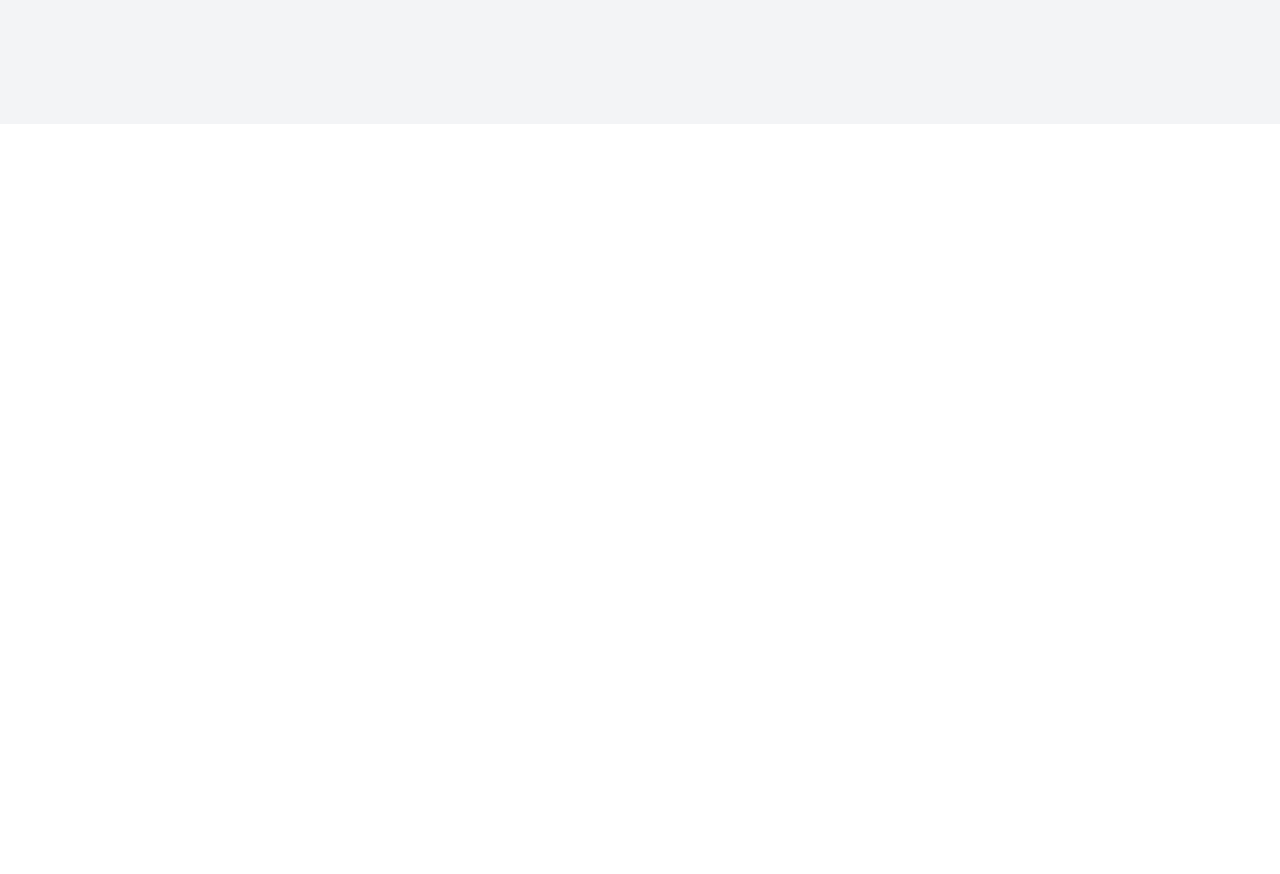
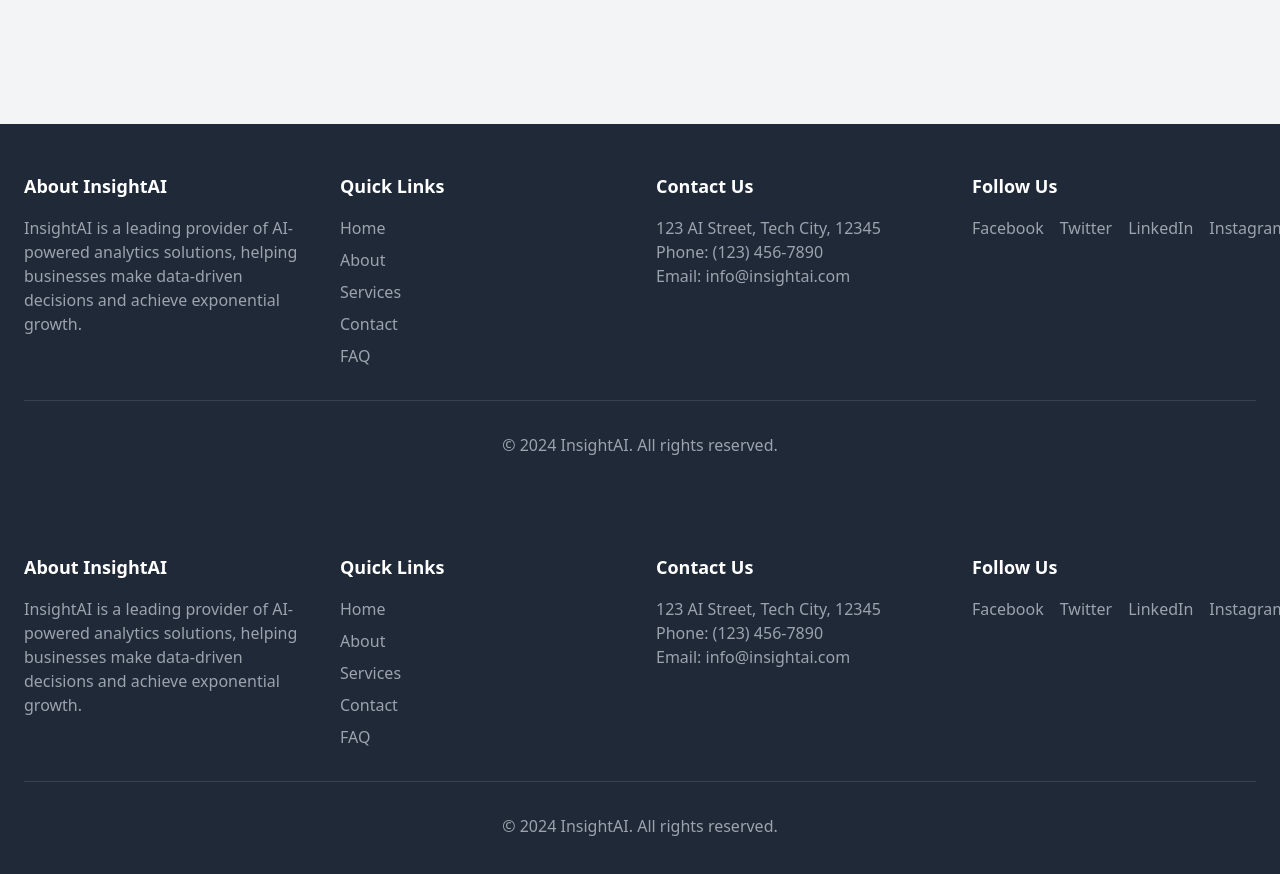
Before and after one commit to Chymezy/-PRODIGY_WD_01, a React (Vite) app: page / in a window 1280 px wide. Shown: the part 2592-3466 px from the top of the page. Before the commit the page ends 2716 px from the top, so only its background shows below. Built offline with nearby package versions, Linux system fonts and the light colour scheme; the HTML template or start-up script is replaced by a standard one.

Commit message:
detailed footer implemented

```diff
--- a/src/App.tsx
+++ b/src/App.tsx
@@ -1,13 +1,17 @@
 import React from 'react'
 import Navbar from './components/Navbar'
 import LandingPage from './components/LandingPage'
+import Footer from './components/Footer'
 import './index.css'
 
 const App: React.FC = () => {
   return (
-    <div className="min-h-screen bg-gray-100">
+    <div className="min-h-screen bg-gray-100 flex flex-col">
       <Navbar />
-      <LandingPage />
+      <main className="flex-grow">
+        <LandingPage />
+      </main>
+      <Footer />
     </div>
   )
 }
--- /dev/null
+++ b/src/components/Footer.tsx
@@ -0,0 +1,57 @@
+import React from 'react';
+
+const Footer: React.FC = () => {
+  return (
+    <footer className="bg-gray-800 text-white py-12">
+      <div className="container mx-auto px-6">
+        <div className="grid grid-cols-1 md:grid-cols-4 gap-8">
+          <div>
+            <h3 className="text-lg font-semibold mb-4">About InsightAI</h3>
+            <p className="text-gray-400">
+              InsightAI is a leading provider of AI-powered analytics solutions, helping businesses make data-driven decisions and achieve exponential growth.
+            </p>
+          </div>
+          <div>
+            <h3 className="text-lg font-semibold mb-4">Quick Links</h3>
+            <ul className="space-y-2">
+              {['Home', 'About', 'Services', 'Contact', 'FAQ'].map((item) => (
+                <li key={item}>
+                  <a href={`#${item.toLowerCase()}`} className="text-gray-400 hover:text-white transition-colors duration-300">
+                    {item}
+                  </a>
+                </li>
+              ))}
+            </ul>
+          </div>
+          <div>
+            <h3 className="text-lg font-semibold mb-4">Contact Us</h3>
+            <p className="text-gray-400">123 AI Street, Tech City, 12345</p>
+            <p className="text-gray-400">Phone: (123) 456-7890</p>
+            <p className="text-gray-400">Email: info@insightai.com</p>
+          </div>
+          <div>
+            <h3 className="text-lg font-semibold mb-4">Follow Us</h3>
+            <div className="flex space-x-4">
+              {['Facebook', 'Twitter', 'LinkedIn', 'Instagram'].map((social) => (
+                <a
+                  key={social}
+                  href={`https://${social.toLowerCase()}.com`}
+                  target="_blank"
+                  rel="noopener noreferrer"
+                  className="text-gray-400 hover:text-white transition-colors duration-300"
+                >
+                  {social}
+                </a>
+              ))}
+            </div>
+          </div>
+        </div>
+        <div className="border-t border-gray-700 mt-8 pt-8 text-center text-gray-400">
+          <p>&copy; {new Date().getFullYear()} InsightAI. All rights reserved.</p>
+        </div>
+      </div>
+    </footer>
+  );
+};
+
+export default Footer;
--- a/src/components/LandingPage.tsx
+++ b/src/components/LandingPage.tsx
@@ -1,6 +1,7 @@
 import React, { useEffect, useRef } from 'react';
 import { motion, useAnimation } from 'framer-motion';
 import { useInView } from 'react-intersection-observer';
+import Footer from './Footer';
 
 const LandingPage: React.FC = () => {
   const controls = useAnimation();
@@ -150,6 +151,8 @@ const LandingPage: React.FC = () => {
           {/* Add FAQ items here */}
         </div>
       </section>
+
+      <Footer />
     </div>
   );
 };
```
